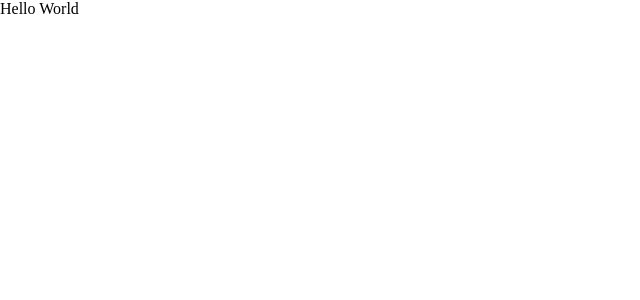
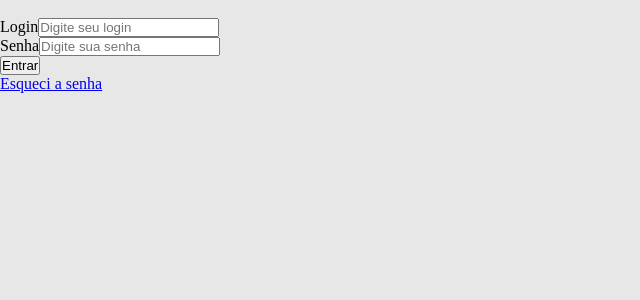
Before and after one commit to deyvidwms/expense-manager, a React (Create React App) app in the folder frontend/: page / in a window 1280 px wide. Shown: the top 300 px of the page, without its empty margins (0-640 px from the left). Built offline with nearby package versions, Linux system fonts and the light colour scheme.

Commit message:
Inicializando a página de login

```diff
--- a/frontend/package.json
+++ b/frontend/package.json
@@ -39,5 +39,8 @@
       "last 1 firefox version",
       "last 1 safari version"
     ]
+  },
+  "devDependencies": {
+    "typescript-plugin-css-modules": "^3.4.0"
   }
 }
--- a/frontend/src/index.css
+++ b/frontend/src/index.css
@@ -4,3 +4,7 @@
   box-sizing: border-box;
   outline: none;
 }
+
+body {
+  background-color: #E7E7E7;
+}
--- a/frontend/src/index.tsx
+++ b/frontend/src/index.tsx
@@ -1,6 +1,6 @@
 import React from 'react';
 import ReactDOM from 'react-dom/client';
-import App from './App';
+import App from './pages/App';
 
 import './index.css';
 
--- a/frontend/src/App.tsx
+++ b/frontend/src/pages/App.tsx
@@ -1,10 +1,12 @@
 import React from 'react';
+
+import Login from './Login';
 
 function App() {
   return (
-    <div>
-      <p>Hello World</p>
-    </div>
+    <>
+      <Login></Login>
+    </>
   );
 }
 
--- /dev/null
+++ b/frontend/src/pages/Login/index.tsx
@@ -0,0 +1,37 @@
+import React from 'react';
+
+import style from './Login.module.scss';
+
+const Login = () => {
+  return (
+    <>
+      <div className='card'>
+
+        <div>
+          <img src="" alt="" />
+        </div>
+
+        <div>
+          <label htmlFor="">Login</label>
+          <input type="text" placeholder='Digite seu login' />
+        </div>
+
+        <div>
+          <label htmlFor="">Senha</label>
+          <input type="text" placeholder='Digite sua senha' />
+        </div>
+
+        <div>
+          <button>Entrar</button>
+        </div>
+
+        <div>
+          <a href="./">Esqueci a senha</a>
+        </div>
+
+      </div>
+    </>
+  );
+}
+
+export default Login;
```
Also changed, not shown: frontend/src/pages/Login/Login.module.scss (added), 1 other file (tests, documents, lock files or other folders).
